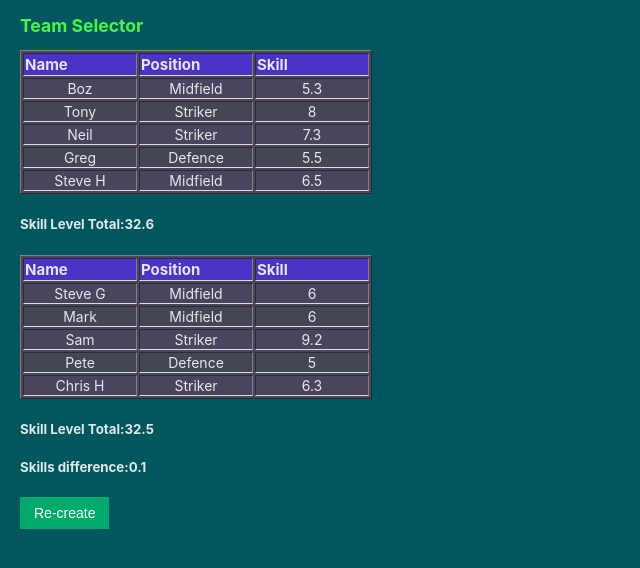
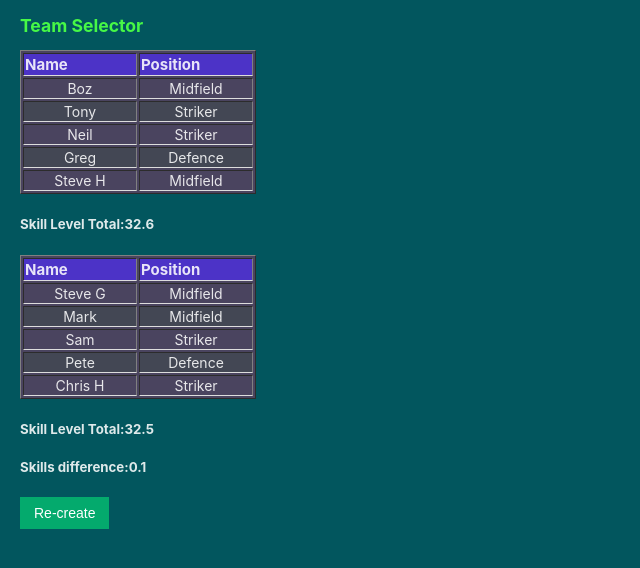
Before and after one commit to steveygfromao/footyselector, a React (Vite) app: page / in a window 1280 px wide. Shown: the top 568 px of the page, without its empty margins (0-640 px from the left). Built offline with nearby package versions, Linux system fonts and the light colour scheme.

Commit message:
Removed skill header and column

```diff
--- a/src/components/Player.jsx
+++ b/src/components/Player.jsx
@@ -4,7 +4,7 @@ const Player = ({playerObj}) => {
         <>
             <td>{playerObj.name}</td>
             <td>{playerObj.position}</td>
-            <td>{playerObj.skill}</td>
+         {/*   <td>{playerObj.skill}</td> */}
         </>
     );
 }
--- a/src/components/PlayerDisplayTable.jsx
+++ b/src/components/PlayerDisplayTable.jsx
@@ -22,7 +22,7 @@ const PlayerDisplayTable = ({players}) => {
                 <tr>
                     <th>Name</th>
                     <th>Position</th>
-                    <th>Skill</th>
+                {/*    <th>Fitness</th> */ }
                 </tr>
             </thead>
             <tbody>
```
